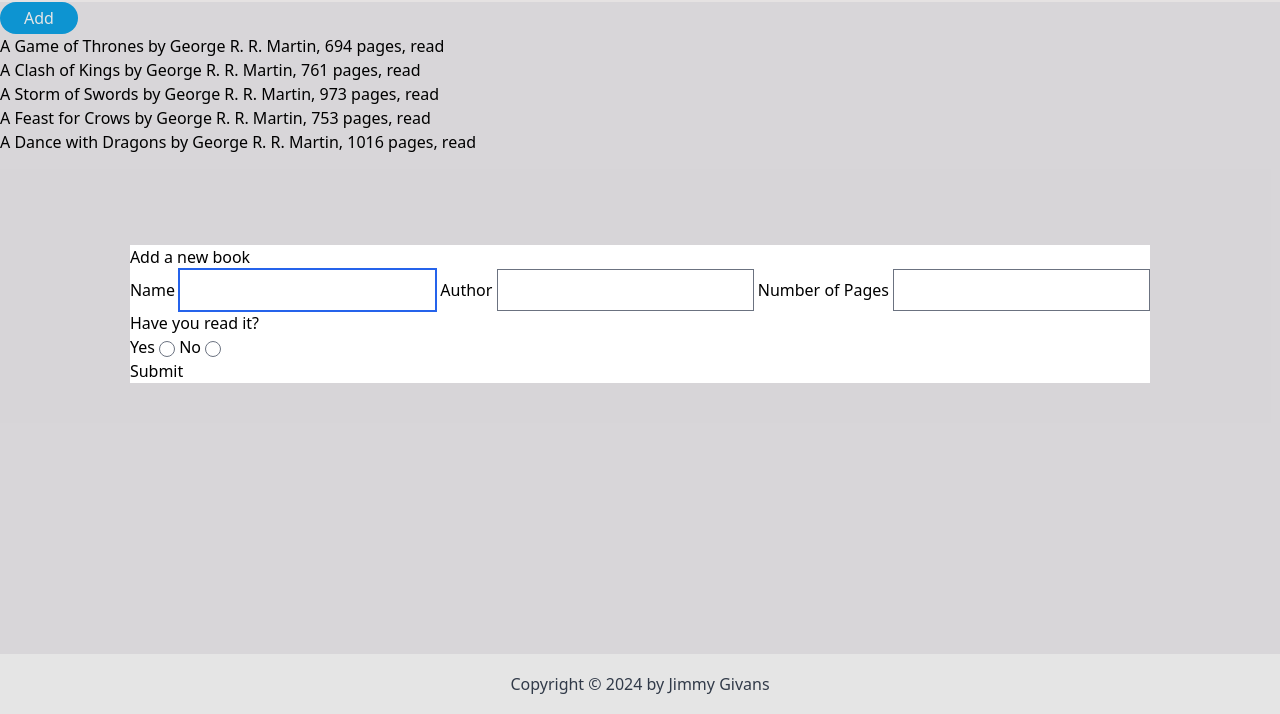
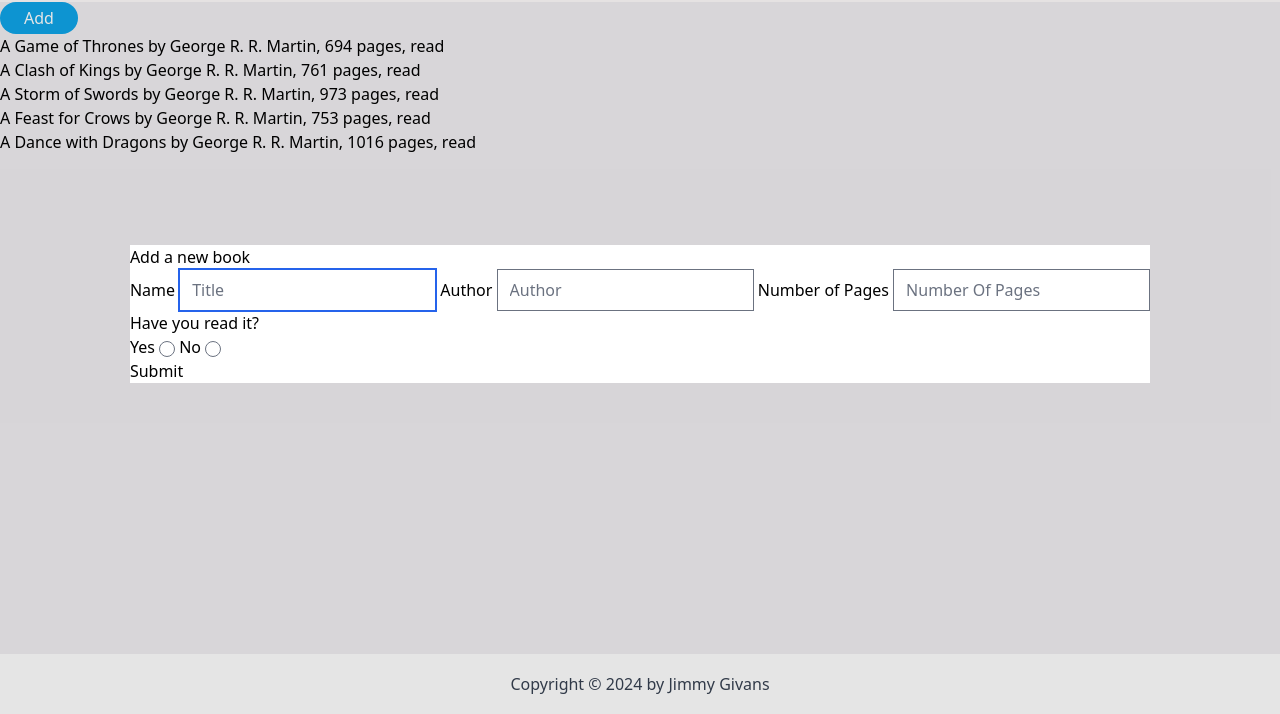
Before and after one commit to Ja-Uyoma/Library, a website built with Vite: page index.html in a window 1280 px wide. Both pictures are taken after a click on the button "Add". Shown: the part 86-800 px from the top of the page. Built offline with nearby package versions, Linux system fonts and the light colour scheme.

Commit message:
feat: add placeholder text to form fields

```diff
--- a/index.html
+++ b/index.html
@@ -25,17 +25,22 @@
           <form action="/" method="post">
             <label for="name">
               Name
-              <input type="text" name="name" required />
+              <input type="text" name="name" placeholder="Title" required />
             </label>
 
             <label for="author">
               Author
-              <input type="text" name="author" required />
+              <input type="text" name="author" placeholder="Author" required />
             </label>
 
             <label for="page-count">
               Number of Pages
-              <input type="number" name="page-count" required />
+              <input
+                type="number"
+                name="page-count"
+                placeholder="Number Of Pages"
+                required
+              />
             </label>
 
             <fieldset>
```
